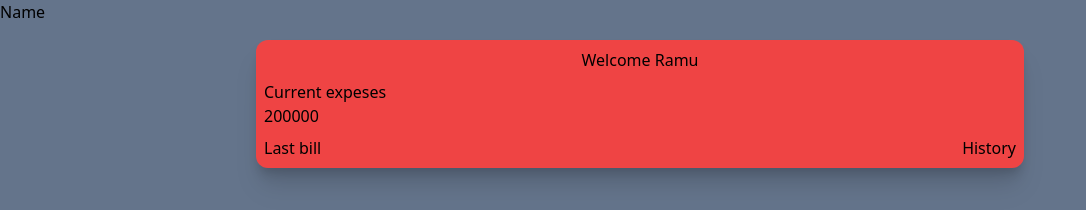
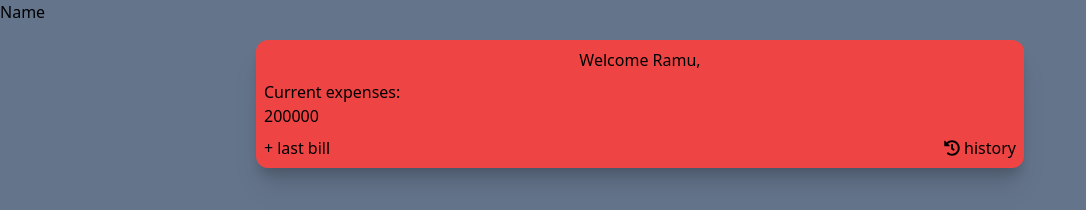
Before and after one commit to Toyashpatil/tiffun, a React (Create React App) app: page / in a window 1280 px wide. Shown: the top 210 px of the page, without its empty margins (0-1086 px from the left). Built offline with nearby package versions, Linux system fonts and the light colour scheme.

Commit message:
refactor:Cards

```diff
--- a/src/components/Cards.jsx
+++ b/src/components/Cards.jsx
@@ -1,29 +1,32 @@
 import React from 'react'
+import { FaHistory } from "react-icons/fa";
 
 const Cards = () => {
     return (
         <div className='bg-red-500 rounded-xl shadow-xl drop-shadow-xl p-2 space-y-2 h-fit flex items-center justify-center w-[60%]'>
             <div className='w-[100%] flex-col space-y-2 '>
                 <div className='flex items-center justify-center'>
-                    <h1>Welcome Ramu</h1>
+                    <h1>Welcome Ramu,</h1>
                 </div>
                 <div className='flex-col items-center justify-center'>
                     <div className='flex'>
-                        <h1>Current expeses</h1>
+                        <h1>Current expenses:</h1>
                     </div>
                     <div>
                         <h1>200000</h1>
                     </div>
                 </div>
                 <div className=' flex gap-4 w-[100%] '>
-                    <div className='w-[100%]'>
-                        <h1>Last bill</h1>
+                    <div className='w-[100%] gap-1 flex items-center'>
+                       <h1>+</h1> <h1>last bill</h1>
                     </div>
-                    <div className=' w-[100%] flex items-center justify-end '>
-                        <h1>History</h1>
+                    <div className=' w-[100%] flex items-center justify-end gap-1'>
+                    <FaHistory /><h1>history</h1>
                     </div>
                 </div>
             </div>
+
+
         </div>
     )
 }
```
